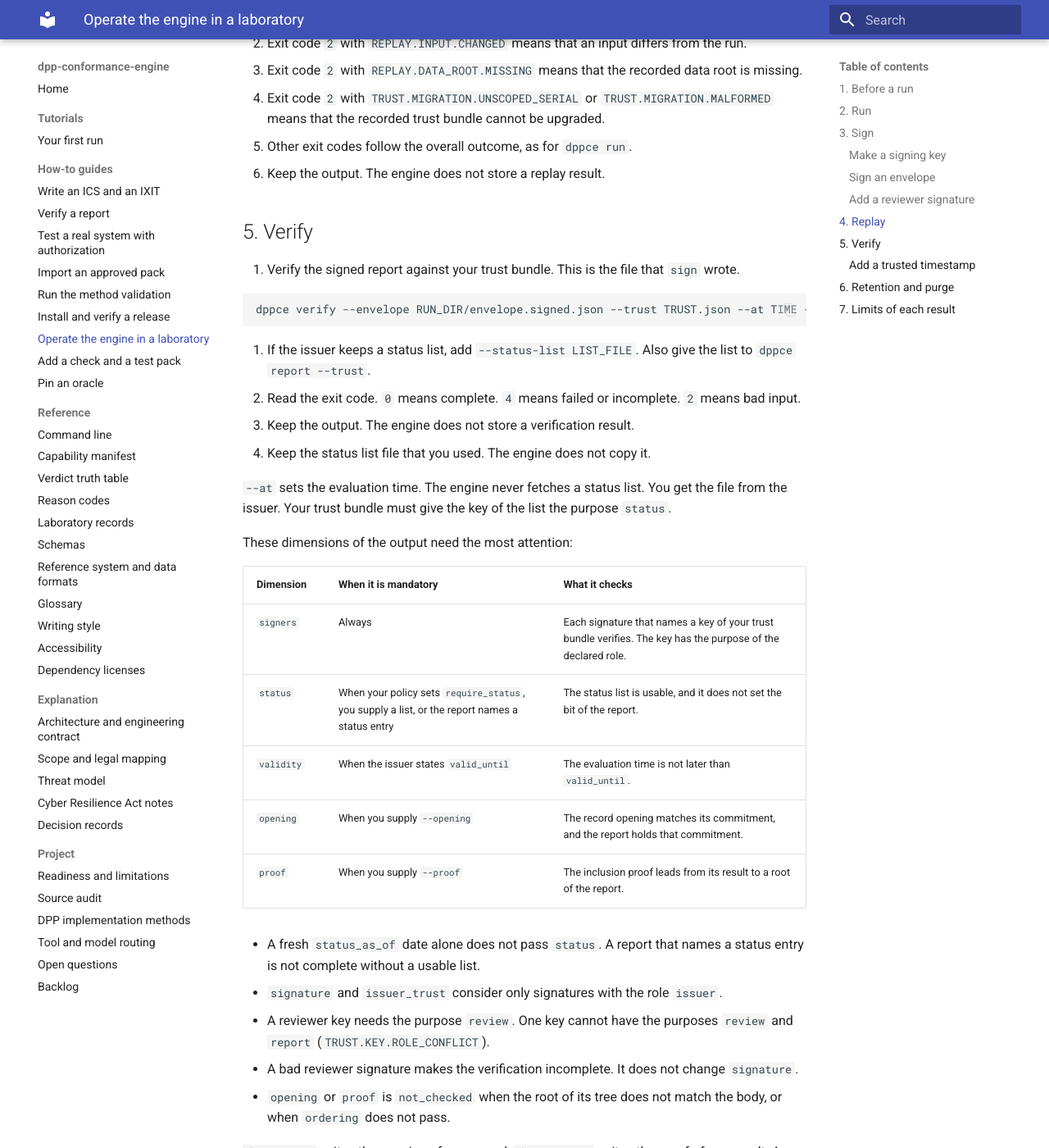
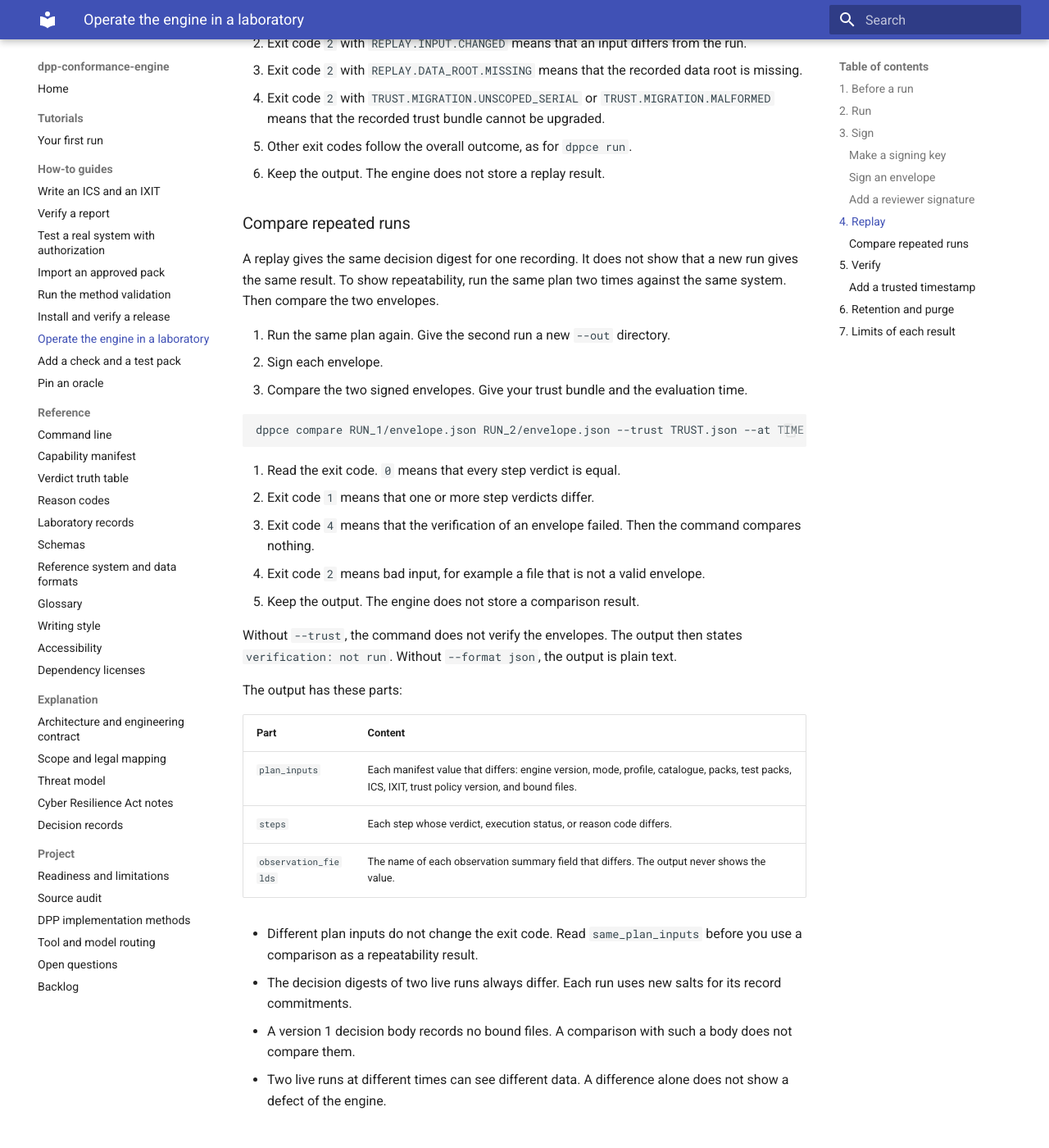
Before and after one commit to hadijannat/dpp-conformance-engine, an MkDocs documentation site: the page built from docs/how-to/operate-in-a-laboratory.md, in a window 1280 px wide and 1400 px high, scrolled down 3213 px. Shown: the whole window at 82% size. Built offline with MkDocs 1.6.1 and Material for MkDocs 9.7.7, drawn with Linux system fonts in a browser that asks for light colours; the version menu is left out; some of the changed text lies outside the part shown.

Commit message:
docs(how-to): add a repeatability section for dppce compare
The laboratory how-to now tells how to compare two envelopes of repeated
runs. It names the exit codes, the output parts, and the limits of a
comparison.

Co-Authored-By: Claude Opus 5.5 <noreply@anthropic.com>

````diff
--- a/docs/how-to/operate-in-a-laboratory.md
+++ b/docs/how-to/operate-in-a-laboratory.md
@@ -124,6 +124,46 @@ dppce replay --run RUN_DIR --keys KEYS_DIR --times 5 --json
 6. Other exit codes follow the overall outcome, as for `dppce run`.
 7. Keep the output. The engine does not store a replay result.
 
+### Compare repeated runs
+
+A replay gives the same decision digest for one recording. It does not show that a new run gives
+the same result. To show repeatability, run the same plan two times against the same system.
+Then compare the two envelopes.
+
+1. Run the same plan again. Give the second run a new `--out` directory.
+2. Sign each envelope.
+3. Compare the two signed envelopes. Give your trust bundle and the evaluation time.
+
+```bash
+dppce compare RUN_1/envelope.json RUN_2/envelope.json --trust TRUST.json --at TIME --format json
+```
+
+4. Read the exit code. `0` means that every step verdict is equal.
+5. Exit code `1` means that one or more step verdicts differ.
+6. Exit code `4` means that the verification of an envelope failed. Then the command compares nothing.
+7. Exit code `2` means bad input, for example a file that is not a valid envelope.
+8. Keep the output. The engine does not store a comparison result.
+
+Without `--trust`, the command does not verify the envelopes. The output then states
+`verification: not run`. Without `--format json`, the output is plain text.
+
+The output has these parts:
+
+| Part | Content |
+| --- | --- |
+| `plan_inputs` | Each manifest value that differs: engine version, mode, profile, catalogue, packs, test packs, ICS, IXIT, trust policy version, and bound files. |
+| `steps` | Each step whose verdict, execution status, or reason code differs. |
+| `observation_fields` | The name of each observation summary field that differs. The output never shows the value. |
+
+- Different plan inputs do not change the exit code. Read `same_plan_inputs` before you use a
+  comparison as a repeatability result.
+- The decision digests of two live runs always differ. Each run uses new salts for its record
+  commitments.
+- A version 1 decision body records no bound files. A comparison with such a body does not compare
+  them.
+- Two live runs at different times can see different data. A difference alone does not show a
+  defect of the engine.
+
 ## 5. Verify
 
 1. Verify the signed report against your trust bundle. This is the file that `sign` wrote.
@@ -209,6 +249,7 @@ After a purge, a replay is not possible. The signed report still verifies.
 | --- | --- | --- |
 | Verdict and claim level | The outcome of each step under the rules of the selected mode. | A legal decision, product safety, or the truth of the data. |
 | Replay | The same recording gives the same decision digest. | A new measurement of the system. |
+| Comparison | Two runs give the same step verdicts, or the steps that differ. | The cause of a difference, or the values that the system returned. |
 | Verification | The report is intact. A key in your trust bundle signed it as the issuer. The key was valid at the key validity time. | Anything new about the tested system. |
 | Status | The status list that you supplied does not withdraw the report. | The status in a list that you did not supply. |
 | Reviewer signature | A key with the purpose `review` signed the report. | Which person reviewed it, or what that person checked. |
````
